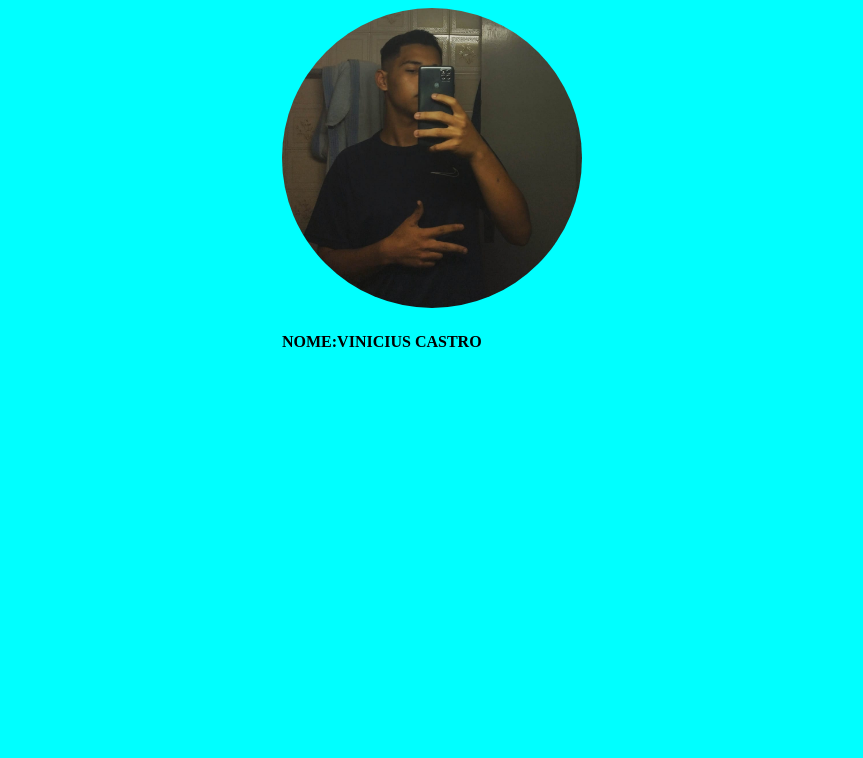
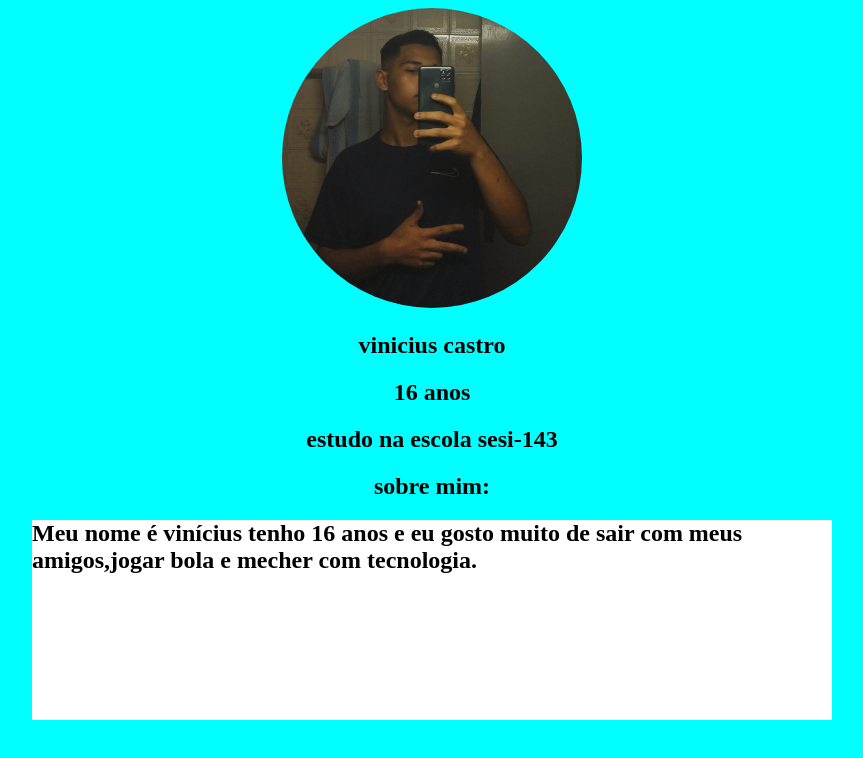
Before and after one commit to viniciuscsc01/gitbariri, a plain HTML site: page index.html in a window 1280 px wide. Shown: the whole page, without its empty margins (208-1071 px from the left). Drawn offline with Linux system fonts and the light colour scheme.

Commit message:
Entrega final

```diff
--- a/Assets/style.css
+++ b/Assets/style.css
@@ -1,17 +1,23 @@
 .foto {
     width: 300px;
-
     border-radius: 300px;
-    margin: auto;
+    margin: 0 auto;
 }
 body {
     background-color: aqua;
 }
+
+.main {
+   margin: 0 auto;
+    text-align: center;
+   width: 300px;
+}
 .texto {
-    height: 50%;
+    text-align: center;
 }
-main {
-    text-align: center;
+.bloco {
+    background-color: rgb(255, 255, 255);
     width: 800px;
-    margin:  auto;
+    height: 200px;
+    margin: 0 auto;
 }
--- a/index.html
+++ b/index.html
@@ -12,11 +12,17 @@
         <div>
             <img class="foto" src="Assets/CKZIN.jpeg" alt="">
         </div>
-        <div class="texto">
-            <h4>NOME:VINICIUS CASTRO</h4>
+            <div class="texto">
+                <h2>vinicius castro</h2>
+                <h2>16 anos</h2>
+                <h2>estudo na escola sesi-143</h2>
+                <h2>sobre mim:</h2>
 
-        </div>
+            </div>
 
     </header>
+    <div class="bloco">
+        <H2>Meu nome é vinícius tenho 16 anos e eu gosto muito de sair com meus amigos,jogar bola e mecher com tecnologia.</H2>
+    </div>
 </body>
 </html>
```
